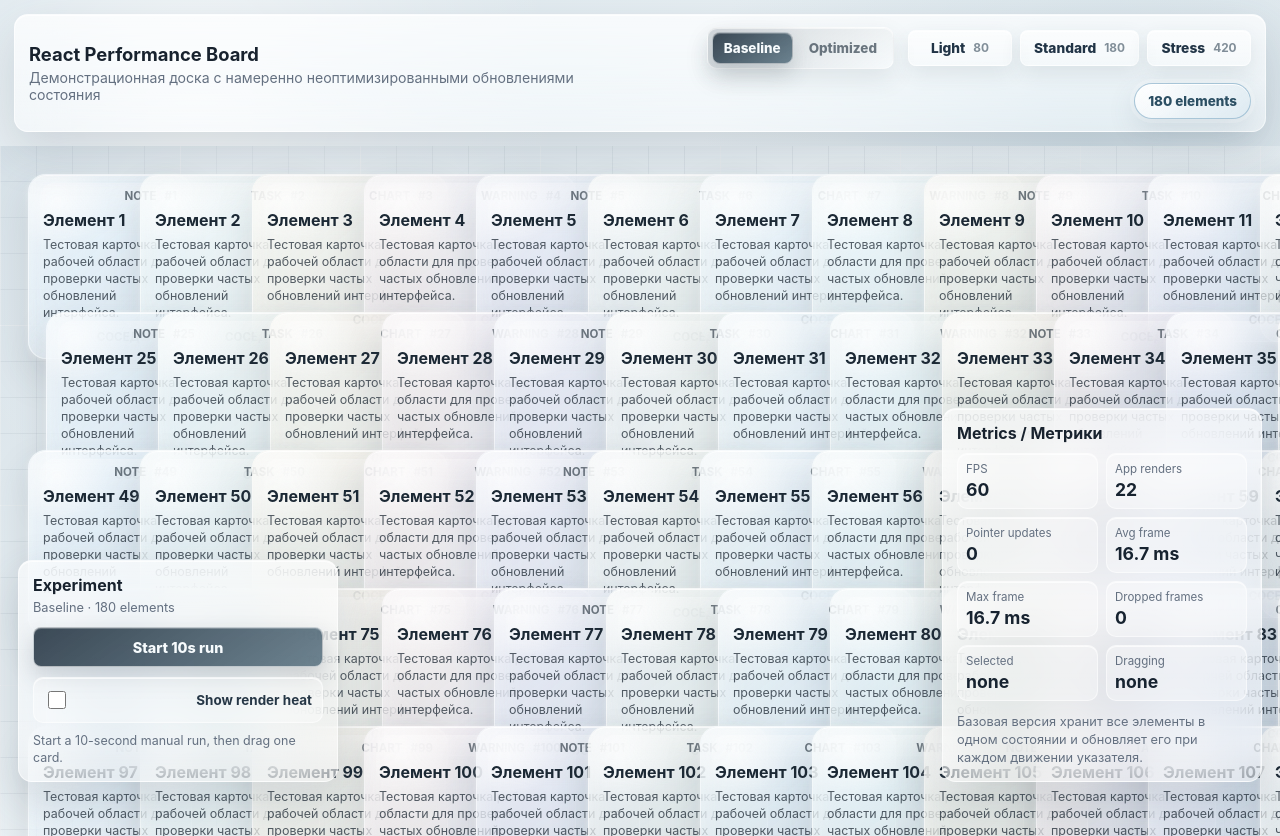
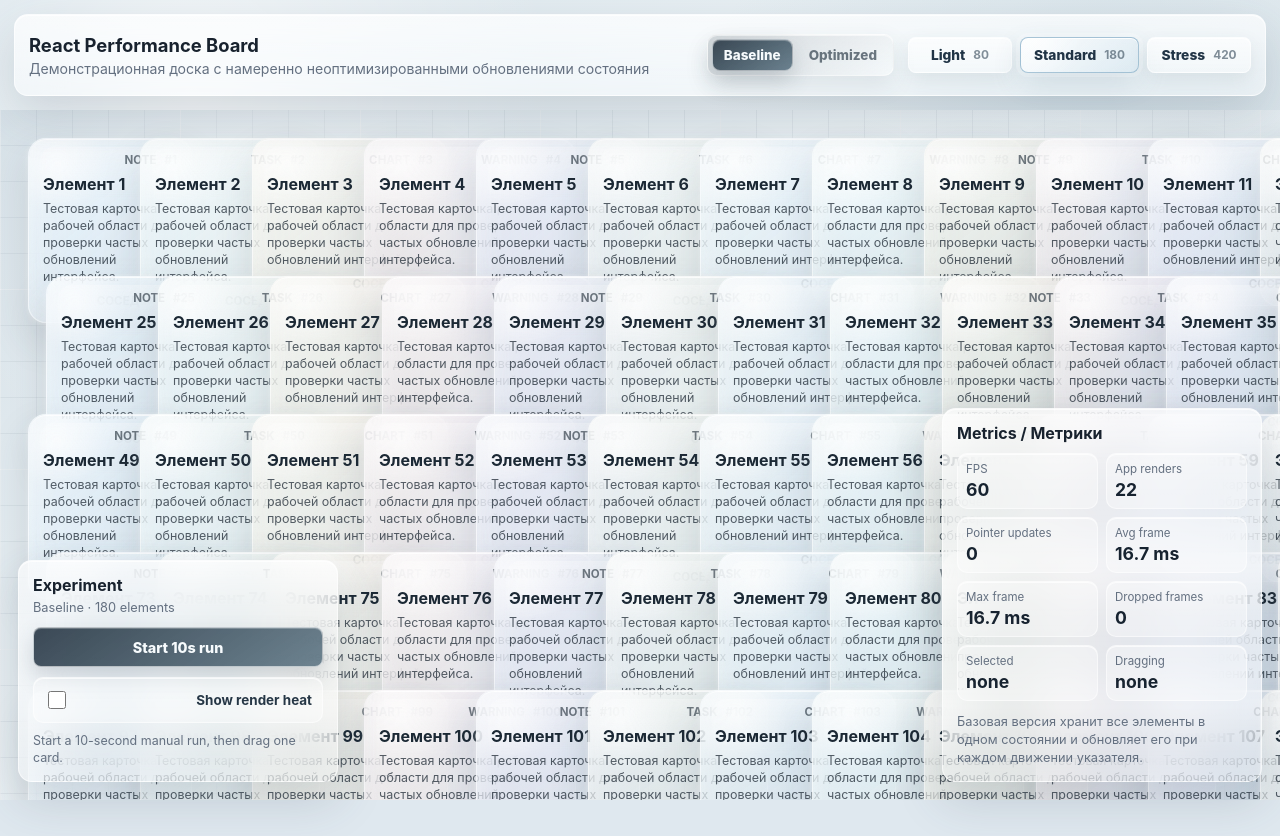
Before and after one commit to Estisui/react-performance-board, a React (Vite) app: page / in a window 1280 px wide. After the commit the page ends 800 px from the top, so only its background shows below. Built offline with nearby package versions, Linux system fonts and the light colour scheme.

Commit message:
style: minor tweaks

```diff
--- a/src/styles.css
+++ b/src/styles.css
@@ -194,6 +194,28 @@
   justify-content: center;
 }
 
+.presetButton.active {
+  border-color: rgba(139, 177, 201, 0.74);
+  background:
+    linear-gradient(135deg, rgba(255, 255, 255, 0.82), rgba(207, 226, 237, 0.5)),
+    radial-gradient(circle at 18% 18%, rgba(255, 255, 255, 0.96), transparent 38%);
+  box-shadow:
+    inset 0 1px 0 rgba(255, 255, 255, 0.84),
+    0 0 0 4px rgba(255, 255, 255, 0.18),
+    0 10px 28px rgba(63, 91, 109, 0.16);
+}
+
+.presetButton.active:hover:not(:disabled) {
+  border-color: rgba(139, 177, 201, 0.86);
+  background:
+    linear-gradient(135deg, rgba(255, 255, 255, 0.88), rgba(207, 226, 237, 0.56)),
+    radial-gradient(circle at 18% 18%, rgba(255, 255, 255, 1), transparent 38%);
+  box-shadow:
+    inset 0 1px 0 rgba(255, 255, 255, 0.88),
+    0 0 0 4px rgba(255, 255, 255, 0.22),
+    0 12px 30px rgba(63, 91, 109, 0.18);
+}
+
 .presetName {
   color: #213446;
   font-size: 0.86rem;
@@ -204,25 +226,6 @@
   color: rgba(55, 75, 91, 0.62);
   font-size: 0.74rem;
   font-weight: 700;
-}
-
-.itemCount {
-  position: relative;
-  border: 1px solid rgba(139, 177, 201, 0.7);
-  border-radius: 999px;
-  background:
-    linear-gradient(135deg, rgba(255, 255, 255, 0.78), rgba(207, 226, 237, 0.44)),
-    radial-gradient(circle at 18% 18%, rgba(255, 255, 255, 0.92), transparent 38%);
-  box-shadow:
-    inset 0 1px 0 rgba(255, 255, 255, 0.82),
-    0 0 0 4px rgba(255, 255, 255, 0.18),
-    0 10px 28px rgba(63, 91, 109, 0.16);
-  color: #2c4f63;
-  font-size: 0.84rem;
-  font-weight: 800;
-  letter-spacing: 0;
-  padding: 9px 13px;
-  white-space: nowrap;
 }
 
 .workspace {
@@ -508,6 +511,10 @@
   padding: 8px;
 }
 
+.metricsPanel dl div:last-child:nth-child(odd) {
+  grid-column: 1 / -1;
+}
+
 .metricsPanel dt {
   color: var(--ink-muted);
   font-size: 0.72rem;
--- a/src/widgets/toolbar/ui/Toolbar.tsx
+++ b/src/widgets/toolbar/ui/Toolbar.tsx
@@ -38,20 +38,34 @@
           </button>
         </div>
         <div className="presetGroup" aria-label="Количество элементов">
-          <button type="button" className="presetButton" onClick={() => onGenerate(80)}>
+          <button
+            type="button"
+            className={`presetButton ${itemCount === 80 ? 'active' : ''}`}
+            aria-pressed={itemCount === 80}
+            onClick={() => onGenerate(80)}
+          >
             <span className="presetName">Light</span>
             <span className="presetValue">80</span>
           </button>
-          <button type="button" className="presetButton" onClick={() => onGenerate(DEFAULT_ITEM_COUNT)}>
+          <button
+            type="button"
+            className={`presetButton ${itemCount === DEFAULT_ITEM_COUNT ? 'active' : ''}`}
+            aria-pressed={itemCount === DEFAULT_ITEM_COUNT}
+            onClick={() => onGenerate(DEFAULT_ITEM_COUNT)}
+          >
             <span className="presetName">Standard</span>
             <span className="presetValue">{DEFAULT_ITEM_COUNT}</span>
           </button>
-          <button type="button" className="presetButton" onClick={() => onGenerate(420)}>
+          <button
+            type="button"
+            className={`presetButton ${itemCount === 420 ? 'active' : ''}`}
+            aria-pressed={itemCount === 420}
+            onClick={() => onGenerate(420)}
+          >
             <span className="presetName">Stress</span>
             <span className="presetValue">420</span>
           </button>
         </div>
-        <span className="itemCount">{itemCount} elements</span>
       </div>
     </header>
   );
```
